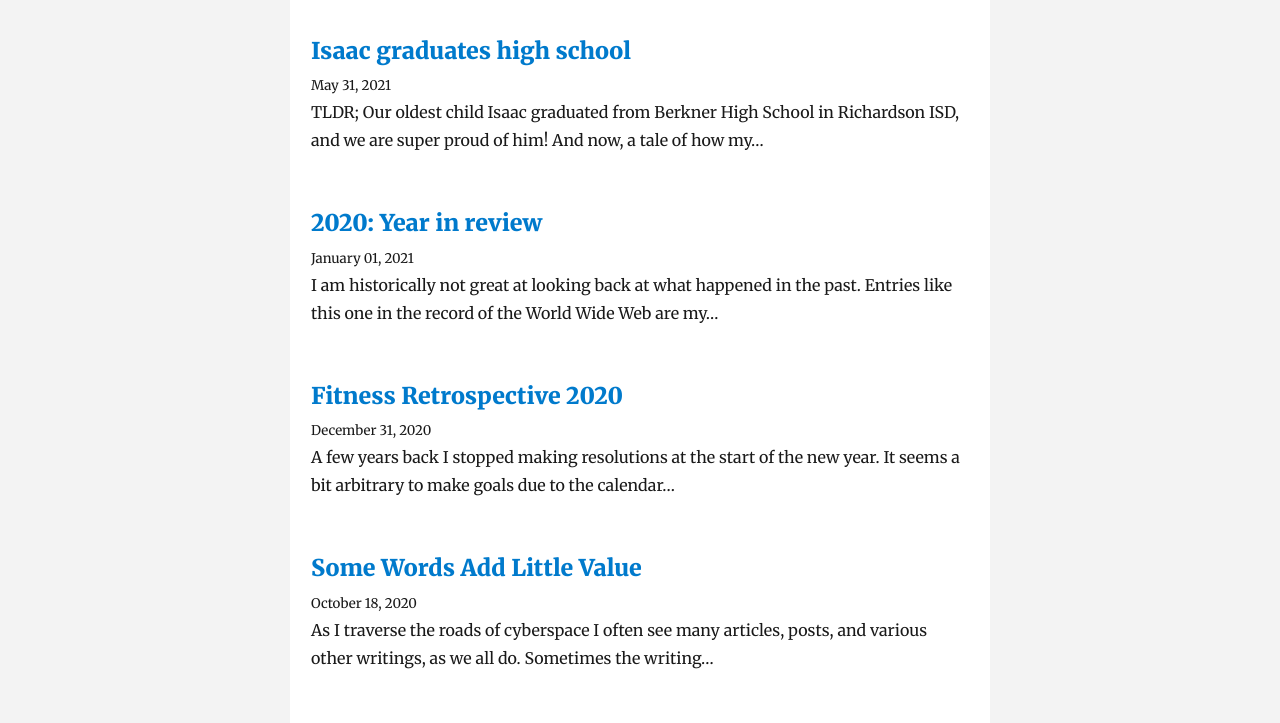
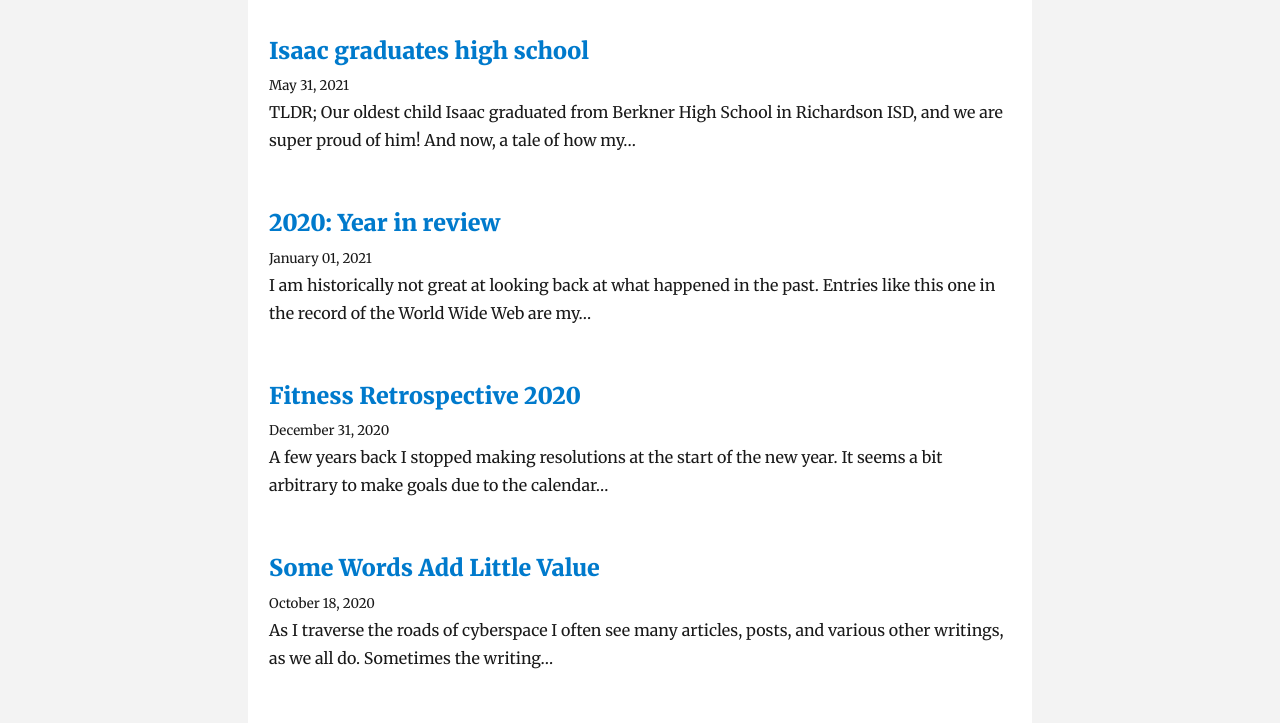
Before and after one commit to m2mathew/drumsensei-blog, a Gatsby site: page / in a window 1280 px wide. Shown: the part 288-1011 px from the top of the page. Built offline with nearby package versions, Linux system fonts and the light colour scheme; Gatsby itself is replaced by a stand-in of ours; some packages are replaced by stand-ins of ours.

Commit message:
style: increase layout max-width to 49rem

```diff
--- a/src/components/Layout.js
+++ b/src/components/Layout.js
@@ -223,7 +223,7 @@ class Layout extends Component {
             marginLeft: 'auto',
             marginRight: 'auto',
             marginTop: 4,
-            maxWidth: rhythm(25),
+            maxWidth: rhythm(28),
             padding: `${rhythm(0.5)} ${rhythm(3 / 4)}`,
           }}
         >
```
